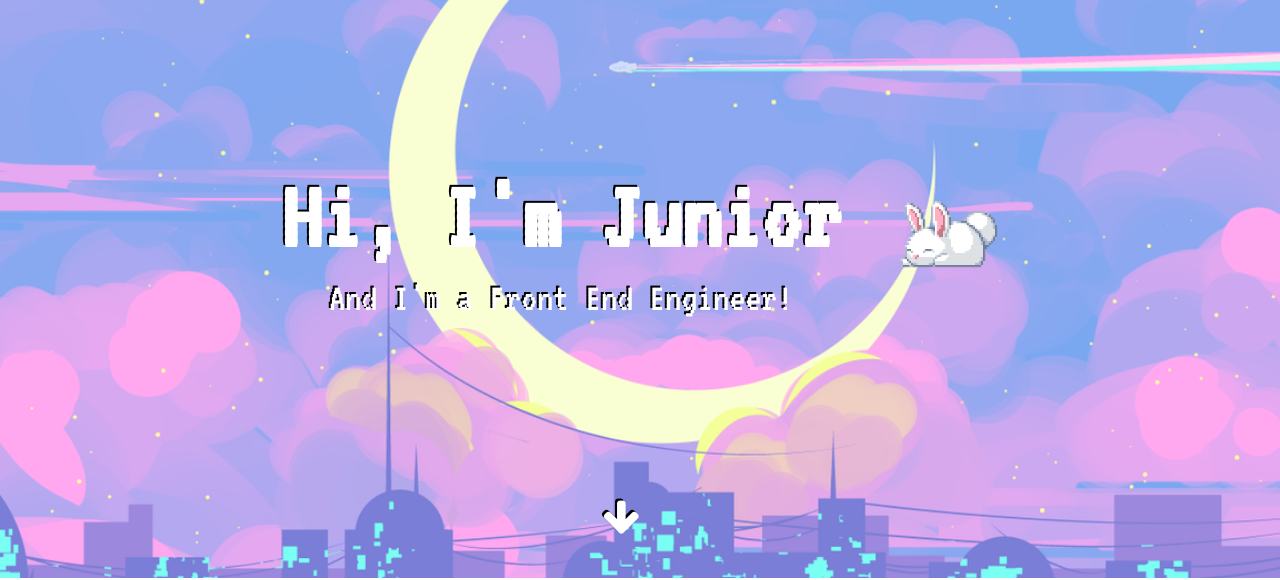
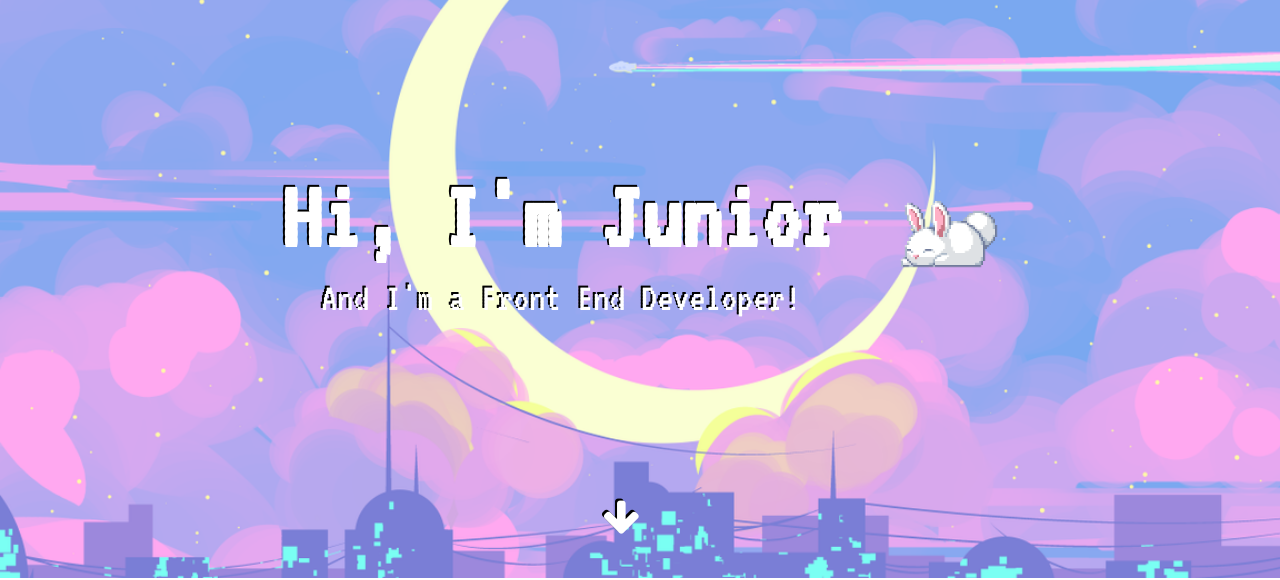
Before and after one commit to Junior-Brempong/juniors-portfolio-website, a plain HTML site: page index.html in a window 1280 px wide. Shown: the part 222-802 px from the top of the page. Drawn offline with nearby package versions, Linux system fonts and the light colour scheme.

```diff
--- a/index.html
+++ b/index.html
@@ -84,7 +84,7 @@
         <div class="text-wrap">
 
             <h1>Hi, I'm Junior</h1>
-            <p>And I'm a Front End Engineer!</p>
+            <p>And I'm a Front End Developer!</p>
 
         </div>
 
```
